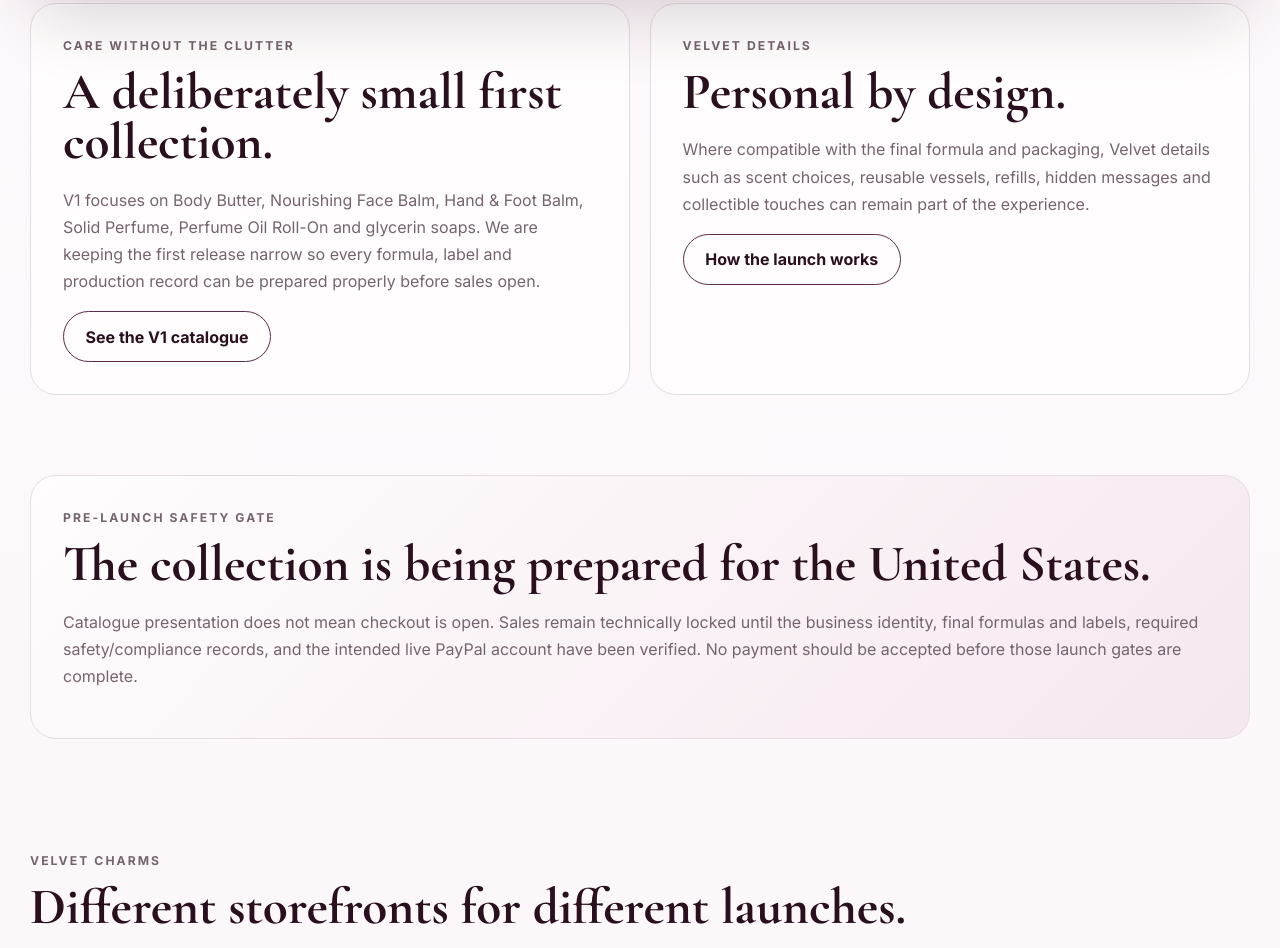
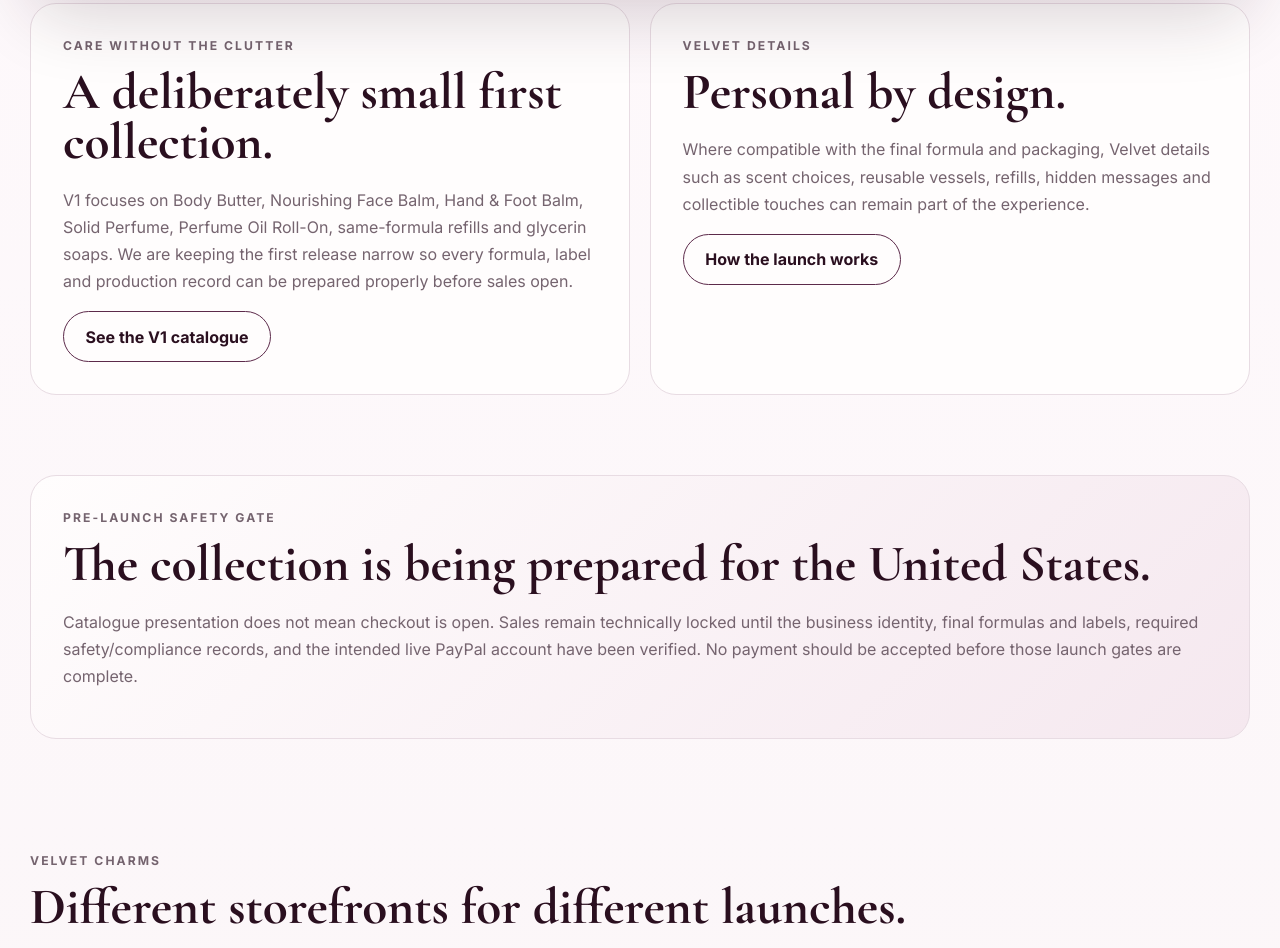
Before and after one commit to drezzillah-prog/velvet-charms-studio-official, a website: page index.html in a window 1280 px wide. Shown: the part 832-1780 px from the top of the page. Drawn offline with nearby package versions, Linux system fonts and the light colour scheme.

Commit message:
Surface refills in USA V1 homepage scope

```diff
--- a/index.html
+++ b/index.html
@@ -32,7 +32,7 @@
     </section>
 
     <section class="split" id="story">
-      <article><p class="eyebrow">CARE WITHOUT THE CLUTTER</p><h2>A deliberately small first collection.</h2><p>V1 focuses on Body Butter, Nourishing Face Balm, Hand & Foot Balm, Solid Perfume, Perfume Oil Roll-On and glycerin soaps. We are keeping the first release narrow so every formula, label and production record can be prepared properly before sales open.</p><a class="btn ghost" href="catalogue.html">See the V1 catalogue</a></article>
+      <article><p class="eyebrow">CARE WITHOUT THE CLUTTER</p><h2>A deliberately small first collection.</h2><p>V1 focuses on Body Butter, Nourishing Face Balm, Hand & Foot Balm, Solid Perfume, Perfume Oil Roll-On, same-formula refills and glycerin soaps. We are keeping the first release narrow so every formula, label and production record can be prepared properly before sales open.</p><a class="btn ghost" href="catalogue.html">See the V1 catalogue</a></article>
       <article><p class="eyebrow">VELVET DETAILS</p><h2>Personal by design.</h2><p>Where compatible with the final formula and packaging, Velvet details such as scent choices, reusable vessels, refills, hidden messages and collectible touches can remain part of the experience.</p><a class="btn ghost" href="faq.html">How the launch works</a></article>
     </section>
 
```
